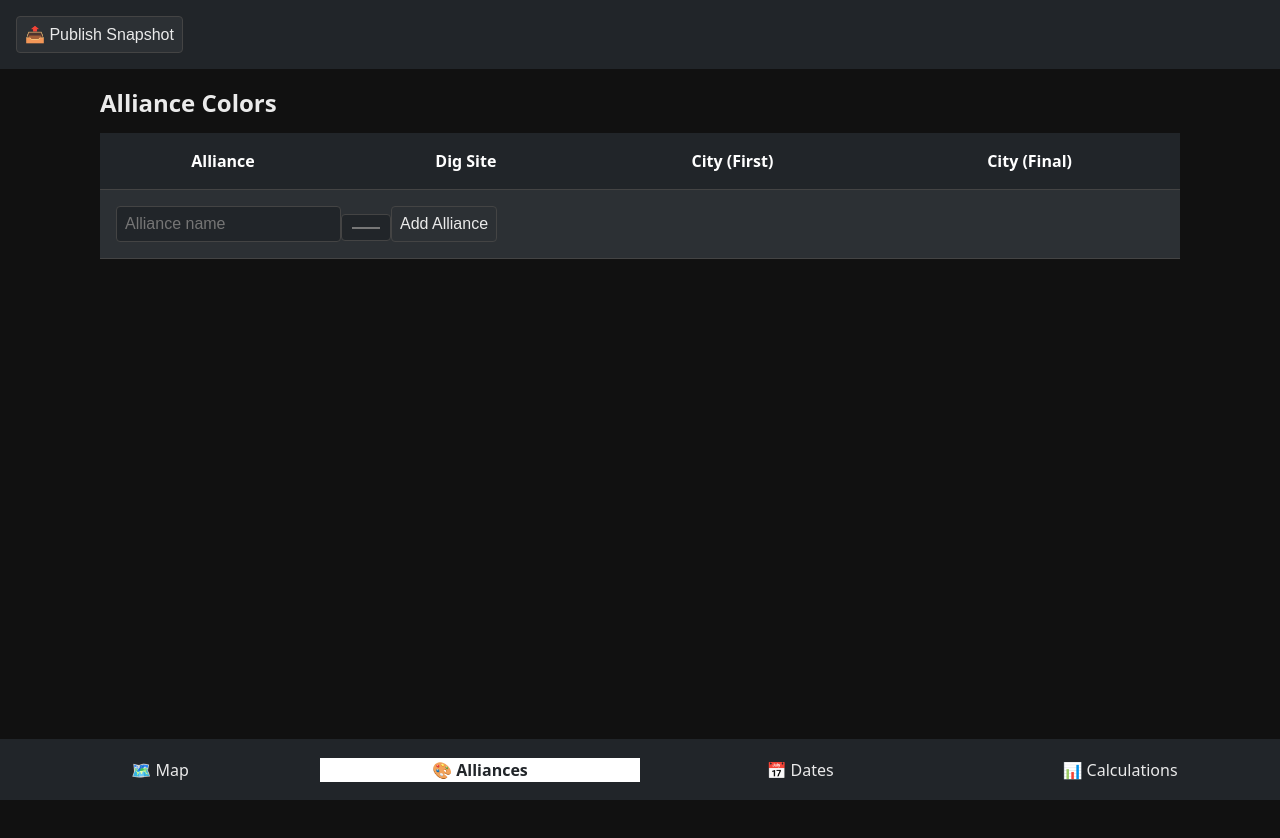
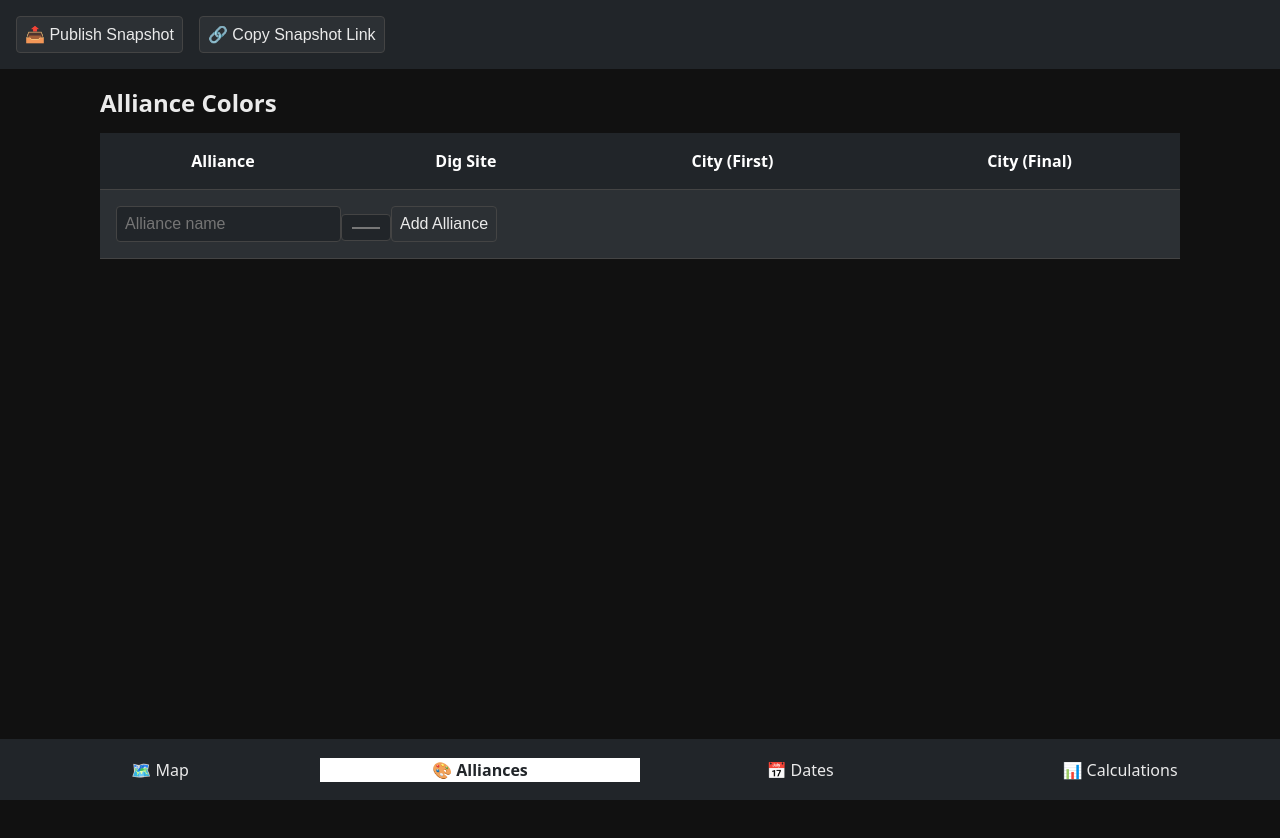
Before and after one commit to kevinkidwell/738-s5-map, a React (Vite) app: page /alliances in a window 1280 px wide. Shown: the top 838 px of the page. Built offline with nearby package versions, Linux system fonts and the light colour scheme.

Commit message:
Update App.tsx

```diff
--- a/src/App.tsx
+++ b/src/App.tsx
@@ -12,12 +12,20 @@ import './styles.css';
 function App() {
   const { publishSnapshot } = useApp();
 
+  const copySnapshotLink = () => {
+    const url = `${window.location.origin}/public`;
+    navigator.clipboard.writeText(url).then(() => {
+      alert('Snapshot link copied to clipboard!');
+    });
+  };
+
   return (
     <BrowserRouter>
       <div className="app">
-        {/* Header with publish button */}
-        <header style={{ padding: '1rem', background: '#212529', color: '#fff' }}>
+        {/* Header with publish + share buttons */}
+        <header style={{ padding: '1rem', background: '#212529', color: '#fff', display: 'flex', gap: '1rem' }}>
           <button onClick={publishSnapshot}>📤 Publish Snapshot</button>
+          <button onClick={copySnapshotLink}>🔗 Copy Snapshot Link</button>
         </header>
 
         {/* Main content area */}
@@ -32,14 +40,8 @@ function App() {
             <Route path="/map" element={<MapPage dataSource="live" />} />
             <Route path="/calculations" element={<CalculationsPage dataSource="live" />} />
 
-            {/* Public snapshot route (combined site) */}
+            {/* Combined snapshot site */}
             <Route path="/public" element={<PublicSnapshot />} />
-
-            {/* Optional: individual public routes if you want them */}
-            <Route path="/public/alliances" element={<AlliancesPage dataSource="published" />} />
-            <Route path="/public/dates" element={<SeasonTimeline dataSource="published" />} />
-            <Route path="/public/map" element={<MapPage dataSource="published" />} />
-            <Route path="/public/calculations" element={<CalculationsPage dataSource="published" />} />
           </Routes>
         </main>
 
```
